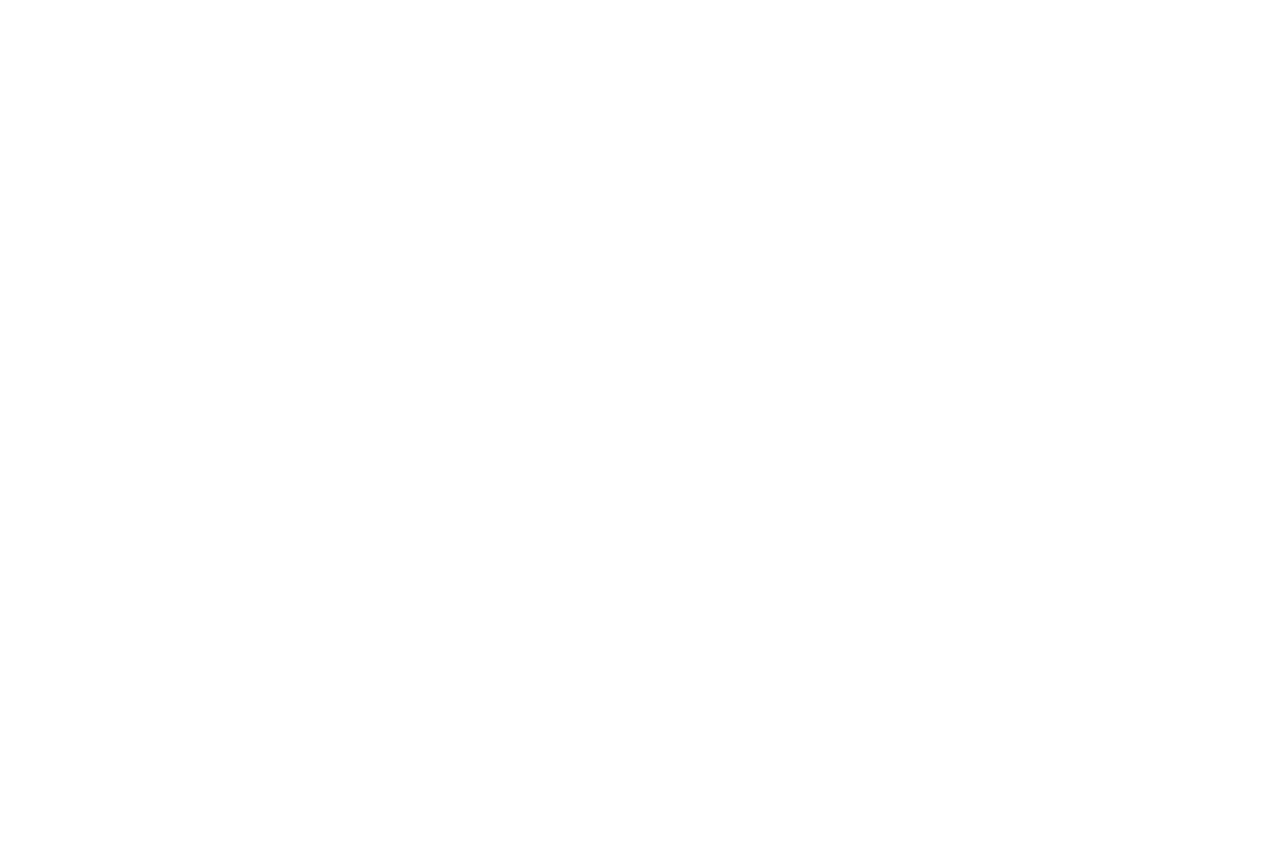
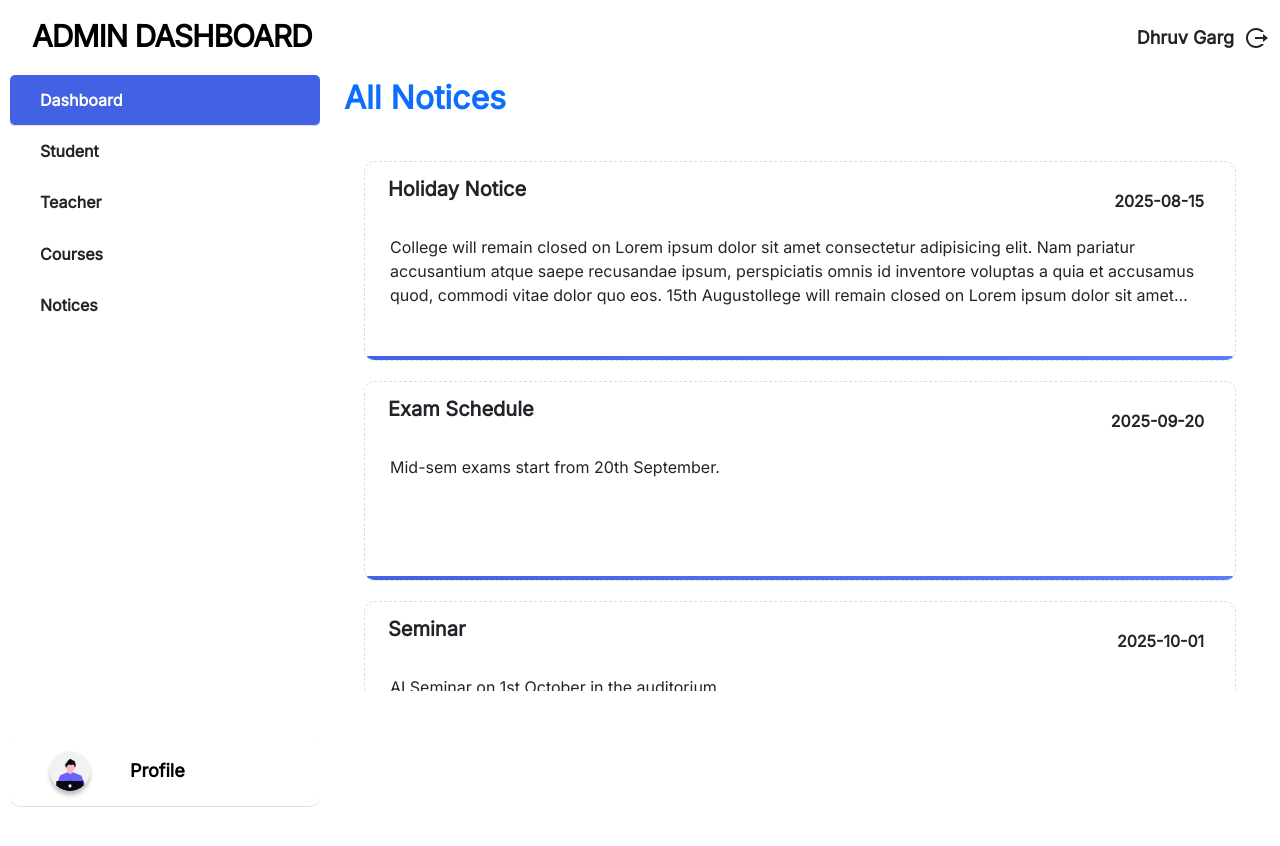
Before and after one commit to DhruvGarg86/Institute-Management-System, a React (Vite) app in the folder frontend/: page /admin/display-notices in a window 1280 px wide. Before the commit this address had no page. Shown: the top 846 px of the page. Before the commit the page ends 800 px from the top, so only its background shows below. Built offline with nearby package versions, Linux system fonts and the light colour scheme.

Commit message:
Added Display Notice Page, modified add notice page

```diff
--- a/frontend/src/App.jsx
+++ b/frontend/src/App.jsx
@@ -4,6 +4,7 @@
 import Profile from './pages/admin/Profile';
 import AddNotice from './pages/admin/AddNotice';
 import AddStudent from './pages/admin/AddStudent';
+import DisplayNotice from './pages/admin/DisplayNotice';
 import { ToastContainer, Zoom } from 'react-toastify';
 import 'react-toastify/dist/ReactToastify.css';
 
@@ -31,6 +32,10 @@
           path='/admin/add-student'
           element={<AddStudent />}
         />
+        <Route
+        path='/admin/display-notices'
+        element={<DisplayNotice />}
+        />
       </Routes>
       <ToastContainer
         position="top-center"
--- a/frontend/src/components/Sidebar.jsx
+++ b/frontend/src/components/Sidebar.jsx
@@ -163,7 +163,7 @@
             <div className="accordion-body">
               <ul style={{ listStyleType: 'none' }} className='sidebar-inner'>
                 <li><button type="button" className='sidebar-inner-button' onClick={() => navigate('/admin/add-notice')}> Add New Notice</button></li>
-                <li><button type="button" className='sidebar-inner-button'>Display All Notices</button></li>
+                <li><button type="button" className='sidebar-inner-button' onClick={() => navigate('/admin/display-notices')}>Display All Notices</button></li>
               </ul>
             </div>
           </div>
--- a/frontend/src/index.css
+++ b/frontend/src/index.css
@@ -437,7 +437,86 @@
 .admin-add-notice-box{
   box-shadow: 0px 4px 4px rgba(0, 0, 0, 0.25);
 }
+input[readonly] {
+    background-color: #f8f9fa;
+    cursor: not-allowed;
+}
+
 /* Admin Add Notice End */
+
+/* Admin Display Notice Start */
+.admin-display-notice {
+  margin-top: -20px;
+}
+
+.notice-container {
+  margin-top: 10px;
+  max-height: 550px; /* adjust as needed */
+  overflow-y: auto;
+  border-radius: 12px;
+  padding: 20px;
+  background-color: #fff;
+}
+
+.notice-container::-webkit-scrollbar {
+  width: 5px;
+}
+
+.notice-container::-webkit-scrollbar-thumb {
+  background-color: #4361e5;
+  border-radius: 5px;
+}
+
+.notice-container::-webkit-scrollbar-track {
+  background: #eaebef;
+}
+
+.notice-card {
+  position: relative;
+  border: 1px dashed #ddd;
+  margin-bottom: 20px;
+  padding: 15px;
+  border-radius: 10px;
+  transition: all 0.3s ease;
+  overflow: hidden;
+  height: 200px;
+}
+
+/* Bottom highlight indicator */
+.notice-card::after {
+  content: "";
+  position: absolute;
+  left: 0;
+  bottom: 0;
+  height: 4px;
+  width: 100%;
+  background: linear-gradient(90deg, #4361e5, #5c7cfa);
+  transition: opacity 0.3s ease;
+  opacity: 1;
+  border-bottom-left-radius: 10px;
+  border-bottom-right-radius: 10px;
+}
+
+.notice-card:hover {
+  height: 400px;
+}
+
+.notice-card:hover::after {
+  opacity: 0;
+}
+
+.notice-header {
+  display: flex;
+  justify-content: space-between;
+  align-items: center;
+  font-weight: bold;
+}
+
+.notice-description {
+  padding: 10px;
+  min-height: 80px;
+}
+/* Admin Display Notice End */
 
 /* Admin Add Student Start */
 .admin-add-student-heading{
--- a/frontend/src/pages/admin/AddNotice.jsx
+++ b/frontend/src/pages/admin/AddNotice.jsx
@@ -37,7 +37,12 @@
                                 </div>
                                 <div className="mb-3">
                                     <label className="form-label">Date</label>
-                                    <input type="date" className="form-control" required />
+                                    <input
+                                        type="text"
+                                        className="form-control"
+                                        value={new Date().toLocaleDateString('en-GB')}
+                                        readOnly
+                                    />
                                 </div>
                                 <div className="mb-3">
                                     <label className="form-label">Description</label>
--- /dev/null
+++ b/frontend/src/pages/admin/DisplayNotice.jsx
@@ -0,0 +1,66 @@
+import Navbar from '../../components/Navbar';
+import Sidebar from '../../components/Sidebar';
+
+function DisplayNotice() {
+    return (
+        <>
+            <Navbar />
+            <div className="container-fluid admin-dashboard-container">
+                <div className="row admin-dashboard-row">
+                    <div className="col-3 admin-dashboard-first">
+                        <Sidebar />
+                    </div>
+                    <div className="col-9 admin-dashboard-second admin-display-notice p-4">
+                        <h2 className="mb-4 fw-bold text-primary">All Notices</h2>
+                        <div className="notice-container">
+
+                            <div className="notice-card">
+                                <div className="notice-header">
+                                    <h5 className='fw-bold ms-2 mb-4'>Holiday Notice</h5>
+                                    <span className="notice-date me-3">2025-08-15</span>
+                                </div>
+                                <div className="notice-description">
+                                    College will remain closed on Lorem ipsum dolor sit amet consectetur adipisicing elit. Nam pariatur accusantium atque saepe recusandae ipsum, perspiciatis omnis id inventore voluptas a quia et accusamus quod, commodi vitae dolor quo eos. 15th Augustollege will remain closed on Lorem ipsum dolor sit amet...
+                                </div>
+                            </div>
+
+                            <div className="notice-card">
+                                <div className="notice-header">
+                                    <h5 className='fw-bold ms-2 mb-4'>Exam Schedule</h5>
+                                    <span className="notice-date me-3">2025-09-20</span>
+                                </div>
+                                <div className="notice-description">
+                                    Mid-sem exams start from 20th September.
+                                </div>
+                            </div>
+
+                            <div className="notice-card">
+                                <div className="notice-header">
+                                    <h5 className='fw-bold ms-2 mb-4'>Seminar</h5>
+                                    <span className="notice-date me-3">2025-10-01</span>
+                                </div>
+                                <div className="notice-description">
+                                    AI Seminar on 1st October in the auditorium.
+                                </div>
+                            </div>
+
+                            <div className="notice-card">
+                                <div className="notice-header">
+                                    <h5 className='fw-bold ms-2 mb-4'>Assignment</h5>
+                                    <span className="notice-date me-3">2025-07-05</span>
+                                </div>
+                                <div className="notice-description">
+                                    Submit your Data Structures assignment by 5th July.
+                                </div>
+                            </div>
+
+                        </div>
+                    </div>
+                </div>
+            </div>
+        </>
+    );
+
+}
+
+export default DisplayNotice;
```
Also changed, not shown: 1 other file (tests, documents, lock files or other folders).
